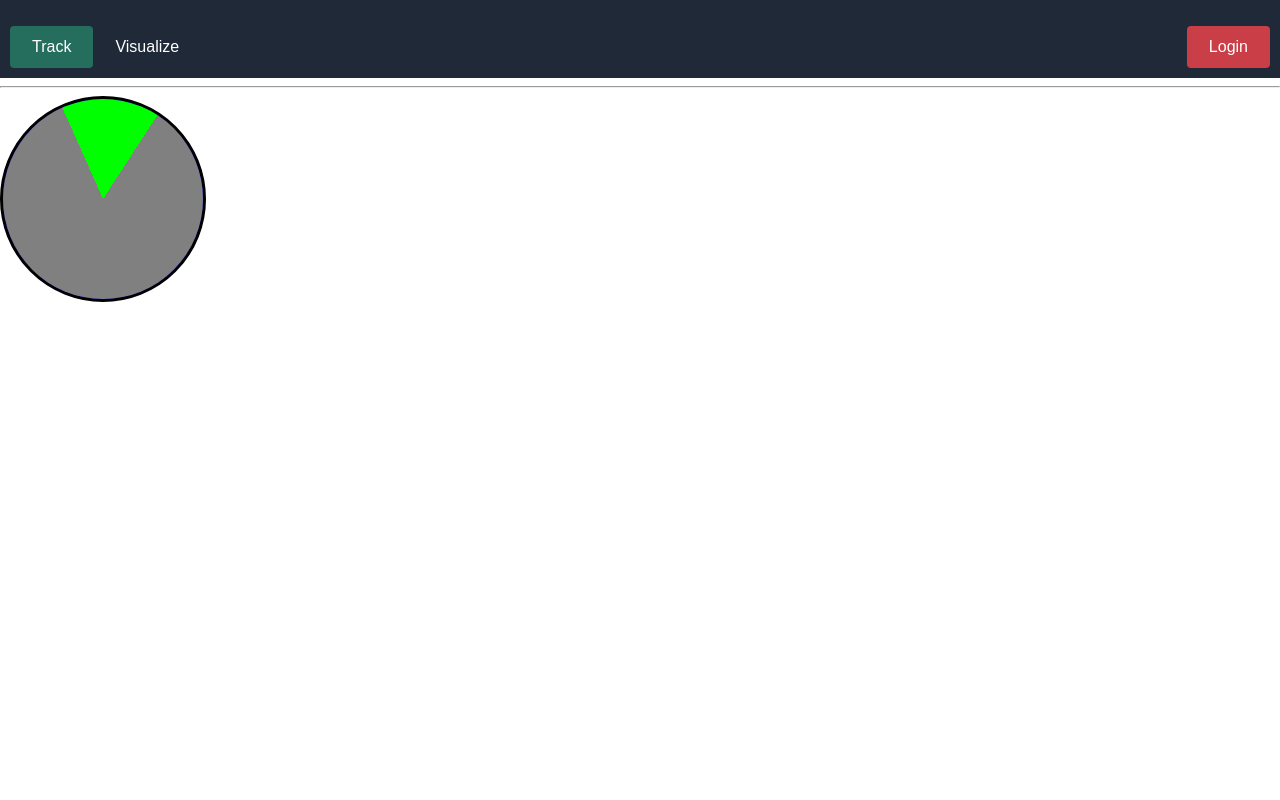
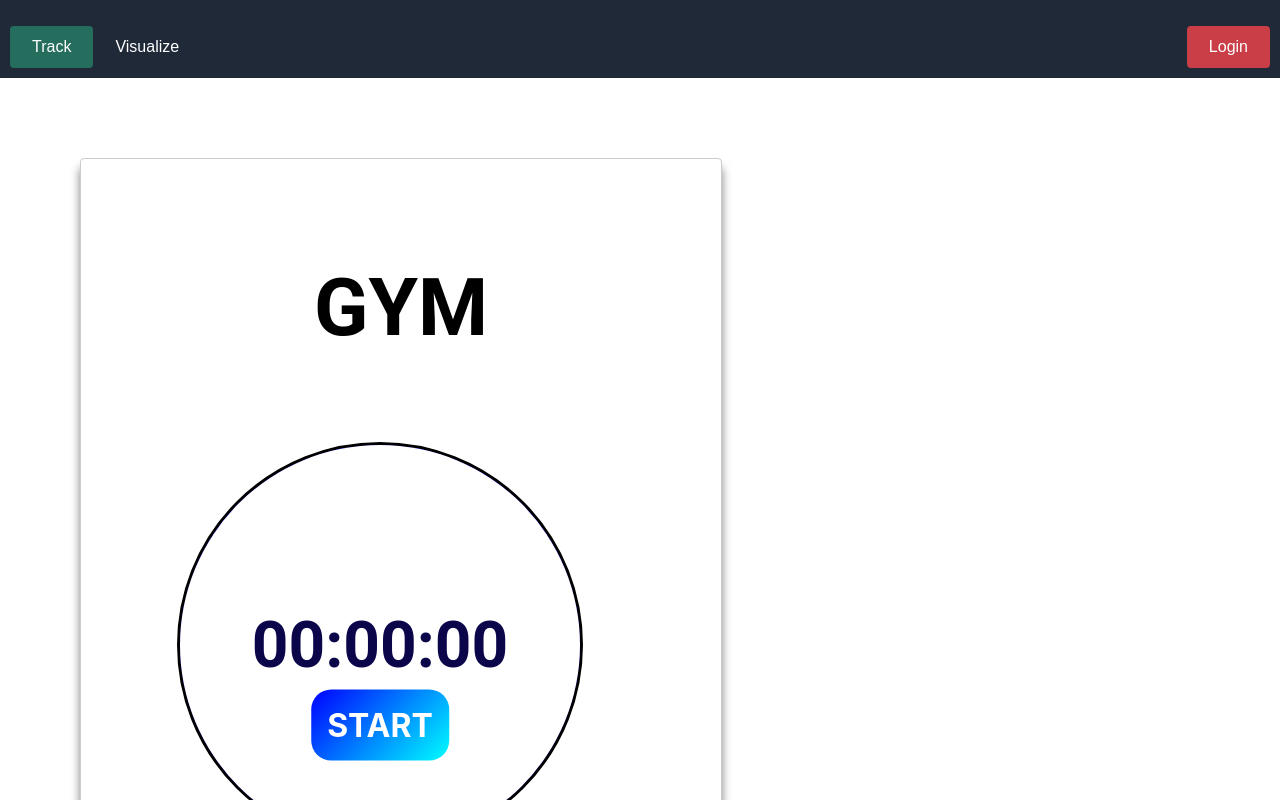
Before and after one commit to DeviPrasadUpadhyay/Elite, a React (Create React App) app: page / in a window 1280 px wide. Shown: the top 800 px of the page. Built offline with nearby package versions, Linux system fonts and the light colour scheme.

Commit message:
fix timer issues

```diff
--- a/package.json
+++ b/package.json
@@ -4,6 +4,9 @@
   "version": "0.1.0",
   "private": true,
   "dependencies": {
+    "@emotion/react": "^11.11.0",
+    "@emotion/styled": "^11.11.0",
+    "@mui/material": "^5.13.1",
     "@reduxjs/toolkit": "^1.9.5",
     "@testing-library/jest-dom": "^5.16.5",
     "@testing-library/react": "^13.4.0",
--- a/src/Components/pages/Circular_progress.css
+++ b/src/Components/pages/Circular_progress.css
@@ -1,6 +1,6 @@
 .circle {
-    width: 200px;
-    height: 200px;
+    width: 400px;
+    height: 400px;
     border-radius: 50%;
     border: 3px solid black;
     background-color: blue;
@@ -14,5 +14,32 @@
     width: 100%;
     height: 100%;
     border-radius: 50%;
-    background-color: green;
+    background-color: rgb(164, 225, 164);
   }
+
+  .label {
+    position: absolute;
+    top: 50%;
+    left: 50%;
+    transform: translate(-50%, -50%);
+    font-size: 64px;
+    font-weight: 600;
+    color: #0b064a; /* Set the text color for proper contrast */
+    font-family: 'Roboto';
+  }
+
+
+  .card {
+    background-color: white;
+    border-radius: 10px solid black;
+    box-shadow: 0.5 14px 16px rgba(0, 0, 0, 0.2);
+    padding: 5rem;
+    width: 400px;
+    margin: 5rem auto;
+  }
+
+  .habit-name {
+    color: black;
+    margin-bottom: 1rem;
+    text-align: center;
+  }
--- a/src/Components/pages/Circular_progress.js
+++ b/src/Components/pages/Circular_progress.js
@@ -1,18 +1,104 @@
-
-import React from "react";
+import React, { useState, useEffect } from "react";
 import "./Circular_progress.css";
+import { Typography, Card, CardContent } from "@mui/material";
+import styled from "styled-components";
+import { useDispatch, useSelector } from "react-redux";
+import { timeset } from "../../Slice/AuthorizationSlice";
 
 
-const CircularProgress = ({ progressAngle }) => {
-  progressAngle = 303;
+const getSeconds = (timeString) => {
+  const [hours, minutes, seconds] = timeString.split(":");
+  const totalSeconds = parseInt(hours) * 3600 + parseInt(minutes) * 60 + parseInt(seconds);
+  return totalSeconds;
+};
+
+const CircularProgress = ({ currentTime, totalTime, habitName }) => {
+  currentTime = useSelector(state => state.auth.currentTime);
+  console.log("upon rerendering, it should change currentTime so should update currentSeconds too ...", currentTime);
+  console.log("cur : ", currentTime);
   const calculateGradient = (angle) => {
-    const sectorColor = "grey"; // Color for the sector
-    const remainingColor = "#00FF00"; // Color for the remaining circle
+    const sectorColor = "green"; // Color for the sector
+    const remainingColor = "white"; // Color for the remaining circle
     const gradientAngle = angle + 90;
     return `conic-gradient(from ${gradientAngle}deg, ${sectorColor} 0%, ${sectorColor} ${angle}deg, ${remainingColor} ${angle}deg, ${remainingColor} 100%)`;
   };
 
+  const StartButton = styled.div`
+    padding: 10px 20px;
+    border-radius: 20px;
+    background: linear-gradient(135deg, blue, aqua);
+    color: white;
+    font-size: 2rem;
+    padding: 1rem;
+    font-weight: bold;
+    text-transform: uppercase;
+    cursor: pointer;
+    position: absolute;
+    top: 50%;
+    left: 50%;
+    transform: translate(-50%, -50%);
+  `;
+
+  const dispatch = useDispatch();
+  const [timerRunning, setTimerRunning] = useState(false);
+  const [currentSeconds, setCurrentSeconds] = useState(getSeconds(currentTime));
+
+  useEffect(() => {
+    let interval = null;
+
+    if (timerRunning) {
+      interval = setInterval(() => {
+        setCurrentSeconds((prevSeconds) => prevSeconds + 1);
+      }, 1000);
+    }
+
+    if (currentSeconds >= getSeconds(totalTime)) {
+      setTimerRunning(false);
+      clearInterval(interval);
+    }
+
+    return () => {
+      clearInterval(interval);
+    };
+  }, [timerRunning, currentSeconds, totalTime]);
+
+  // useEffect(() => {
+  //   setCurrentSeconds(getSeconds(currentTime));
+
+  // }, [currentTime]);
+
+  const formatTime = (seconds) => {
+    const hours = Math.floor(seconds / 3600);
+    const minutes = Math.floor((seconds % 3600) / 60);
+    const remainingSeconds = seconds % 60;
+    return `${padZero(hours)}:${padZero(minutes)}:${padZero(remainingSeconds)}`;
+  };
+
+  const padZero = (value) => {
+    return value.toString().padStart(2, "0");
+  };
+
+  const progressAngle = (currentSeconds / getSeconds(totalTime)) * 360;
+
+  const updateTimer = () => {
+    setTimerRunning((prevTimerRunning) => !prevTimerRunning);
+    setCurrentSeconds(currentSeconds);
+
+    if (!timerRunning) {
+      dispatch(timeset(formatTime(currentSeconds)));
+    }
+  };
+
+  const c1 = currentSeconds;
+  const c2 = getSeconds(totalTime);
+  const showStartButton = c1 < c2;
+
   return (
+    <Card className="card" style={{ padding: "5rem 5rem", margin: "5rem 5rem", width: '30rem', boxShadow: "0px 10px 10px rgba(0, 0, 0, 0.5)" }}>
+      <CardContent>
+        <Typography variant="h5" className="habit-name" style={{ marginBottom: "5rem", fontWeight: "600", fontStyle: "Roboto", fontSize: "5rem" }}>
+          {habitName}
+        </Typography>
         <div className="circle">
           <div
             className="sector"
@@ -20,8 +106,17 @@ const CircularProgress = ({ progressAngle }) => {
               background: calculateGradient(progressAngle),
             }}
           ></div>
+          <div className="label">{formatTime(currentSeconds)}</div>
+
+          {showStartButton && <StartButton style={{ margin: "5rem 0rem" }} onClick={updateTimer}>{timerRunning ? "Stop" : "Start"}</StartButton>}
         </div>
+        <Typography variant="h5" style={{ fontWeight: 800, fontFamily: "Roboto", fontSize: "4rem", margin: "5rem 5rem 5rem 5rem" }} >
+          {totalTime}
+        </Typography>
+        {c1 === c2 && <Typography variant="h2" style={{ fontFamily: "Roboto", fontWeight: 600, marginLeft: "5rem" }}> Done !! </Typography>}
+      </CardContent>
+    </Card >
   );
 };
 
-export default CircularProgress
+export default CircularProgress;
--- a/src/Components/pages/Tracker.js
+++ b/src/Components/pages/Tracker.js
@@ -58,13 +58,19 @@ const Tracker = () => {
         </div>
         <LoginButton style={buttonAnimationProps}>Login</LoginButton>
       </NavbarContainer>
-      <hr />
+
       {/* <CircularProgress hours={2} totalHours={7} />
       <CircularProgress hours={2} totalHours={8} />
       <CircularProgress hours={hours} totalHours={totalHours} /> */}
       {/* <CircularProgress progress={angle} /> */}
-      <CircularProgress progressAngle={Math.PI * 0.3} />
 
+      <CircularProgress currentTime={"30:00:34"} totalTime={"120:00:00"} habitName={"GYM"} />
+      <CircularProgress currentTime={"10:00:34"} totalTime={"120:00:00"} habitName={"Coding"} />
+      <CircularProgress currentTime={"00:00:02"} totalTime={"00:00:15"} habitName={"Tracker"} />
+      <CircularProgress currentTime={"00:00:02"} totalTime={"00:00:05"} habitName={"Tracker"} />
+      {/* TODO Add a plus button to create habit with currentTime, totalTime, HabitName */}
+      {/* TODO: Enable Start, Stop */}
+      {/* TODO enable flex to put these in container in row first  */}
     </>
   );
 };
--- a/src/Slice/AuthorizationSlice.js
+++ b/src/Slice/AuthorizationSlice.js
@@ -3,7 +3,8 @@ import { createSlice } from '@reduxjs/toolkit';
 const authSlice = createSlice({
     name: 'auth',
     initialState: {
-        isLoggedIn: false
+        isLoggedIn: false,
+        currentTime: "00:00:00"
     },
     reducers: {
         login(state) {
@@ -11,9 +12,14 @@ const authSlice = createSlice({
         },
         logout(state) {
             state.isLoggedIn = false;
+        },
+        timeset(state, action) {
+            console.log("state, action", action.payload);
+            // debugger;
+            state.currentTime = action.payload;
         }
     }
 });
 
-export const { login, logout } = authSlice.actions;
+export const { login, logout, timeset } = authSlice.actions;
 export default authSlice.reducer;
```
Also changed, not shown: 1 other file (tests, documents, lock files or other folders). Lines whose indentation alone changed are shown as unchanged.
